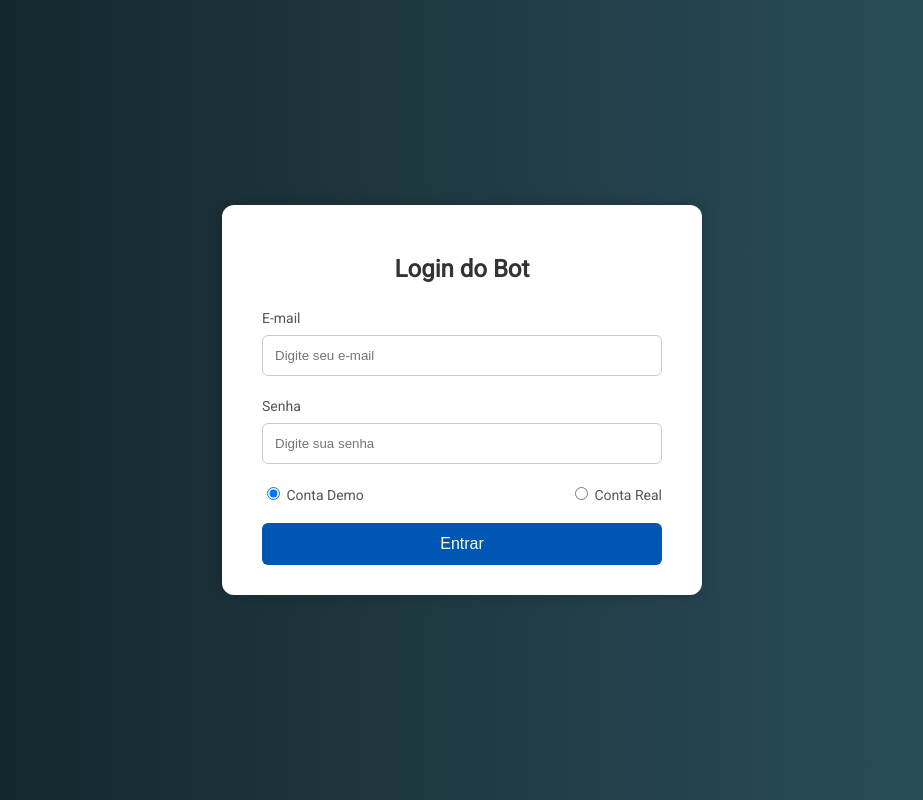
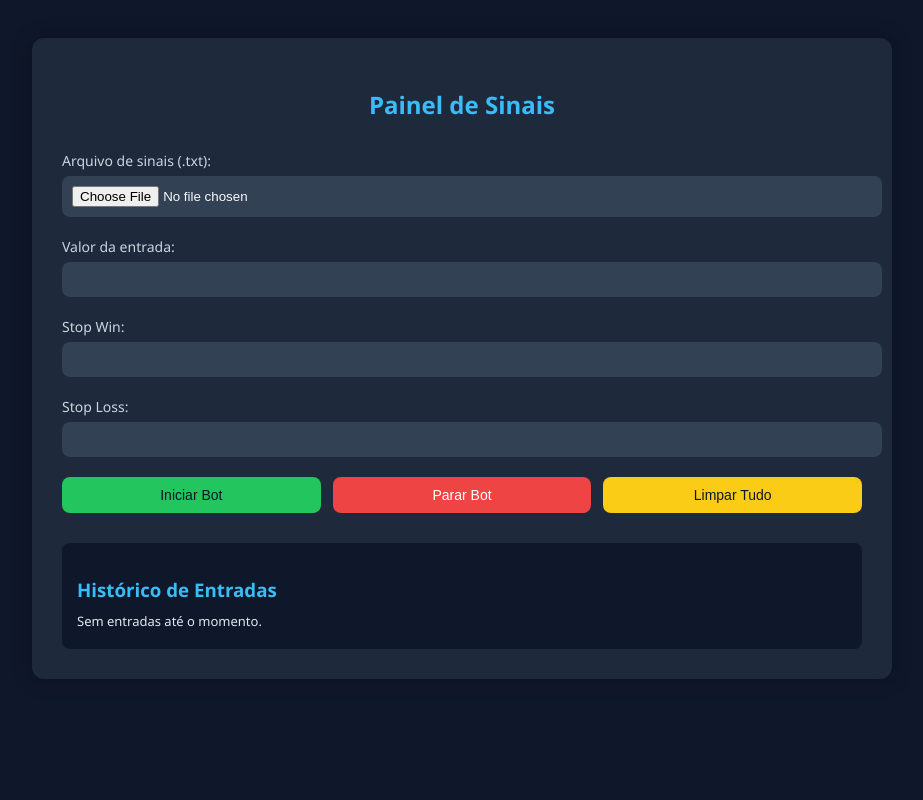
Before and after one commit to Felipeabm/painel-iqoption, a Flask app: page / in a window 1280 px wide. Shown: the whole page, without its empty margins (178-1101 px from the left). Run offline with Flask 2, Linux system fonts and the light colour scheme.

Commit message:
Update index.html

```diff
--- a/templates/index.html
+++ b/templates/index.html
@@ -2,84 +2,116 @@
 <html lang="pt-br">
 <head>
     <meta charset="UTF-8">
-    <title>Login - Bot IQ Option</title>
-    <link href="https://fonts.googleapis.com/css2?family=Roboto&display=swap" rel="stylesheet">
+    <title>Painel de Sinais</title>
+    <meta name="viewport" content="width=device-width, initial-scale=1.0">
     <style>
         body {
-            font-family: 'Roboto', sans-serif;
-            background: linear-gradient(to right, #0f2027, #203a43, #2c5364);
-            display: flex;
-            align-items: center;
-            justify-content: center;
-            height: 100vh;
-            margin: 0;
+            background-color: #0f172a;
+            color: #e2e8f0;
+            font-family: 'Segoe UI', sans-serif;
+            padding: 30px;
         }
-        .login-container {
-            background-color: #ffffff;
-            padding: 30px 40px;
+
+        .container {
+            max-width: 800px;
+            margin: auto;
+            background-color: #1e293b;
+            padding: 30px;
             border-radius: 12px;
-            box-shadow: 0 0 15px rgba(0,0,0,0.2);
+            box-shadow: 0 0 20px rgba(0,0,0,0.3);
+        }
+
+        h2 {
+            text-align: center;
+            color: #38bdf8;
+            margin-bottom: 30px;
+        }
+
+        label {
+            display: block;
+            margin-bottom: 6px;
+            font-size: 14px;
+            color: #cbd5e1;
+        }
+
+        input[type="number"], input[type="file"] {
             width: 100%;
-            max-width: 400px;
-        }
-        .login-container h2 {
-            text-align: center;
-            color: #333;
-            margin-bottom: 25px;
-        }
-        .login-container input[type="email"],
-        .login-container input[type="password"] {
-            width: 100%;
-            padding: 12px;
-            margin: 8px 0 20px 0;
-            border: 1px solid #ccc;
-            border-radius: 6px;
-            box-sizing: border-box;
-        }
-        .login-container label {
-            font-size: 14px;
-            color: #555;
-        }
-        .radio-group {
-            display: flex;
-            justify-content: space-between;
+            padding: 10px;
+            border-radius: 8px;
+            border: none;
+            background: #334155;
+            color: #f8fafc;
             margin-bottom: 20px;
         }
-        .radio-group label {
+
+        .button-group {
+            display: flex;
+            flex-wrap: wrap;
+            gap: 12px;
+            justify-content: center;
+        }
+
+        .button-group button {
+            padding: 10px 20px;
             font-size: 14px;
+            border: none;
+            border-radius: 8px;
+            cursor: pointer;
+            flex: 1 1 30%;
         }
-        .login-container button {
-            width: 100%;
-            padding: 12px;
-            background-color: #0056b3;
-            color: white;
-            border: none;
-            border-radius: 6px;
-            font-size: 16px;
-            cursor: pointer;
+
+        .start-btn { background-color: #22c55e; color: #0f172a; }
+        .stop-btn { background-color: #ef4444; color: #fff; }
+        .clear-btn { background-color: #facc15; color: #0f172a; }
+
+        .history {
+            margin-top: 30px;
+            background-color: #0f172a;
+            padding: 15px;
+            border-radius: 8px;
+            max-height: 200px;
+            overflow-y: auto;
         }
-        .login-container button:hover {
-            background-color: #004999;
+
+        .history h3 {
+            margin-bottom: 10px;
+            color: #38bdf8;
+        }
+
+        .history p {
+            margin: 4px 0;
+            font-size: 13px;
         }
     </style>
 </head>
 <body>
-    <div class="login-container">
-        <h2>Login do Bot</h2>
-        <form action="/login" method="POST">
-            <label for="email">E-mail</label>
-            <input type="email" name="email" required placeholder="Digite seu e-mail">
+    <div class="container">
+        <h2>Painel de Sinais</h2>
 
-            <label for="senha">Senha</label>
-            <input type="password" name="senha" required placeholder="Digite sua senha">
+        <form method="POST" action="/iniciar-bot" enctype="multipart/form-data">
+            <label for="arquivo">Arquivo de sinais (.txt):</label>
+            <input type="file" name="arquivo" id="arquivo" required>
 
-            <div class="radio-group">
-                <label><input type="radio" name="conta" value="demo" checked> Conta Demo</label>
-                <label><input type="radio" name="conta" value="real"> Conta Real</label>
+            <label for="valor">Valor da entrada:</label>
+            <input type="number" step="0.01" name="valor" id="valor" required>
+
+            <label for="stop_win">Stop Win:</label>
+            <input type="number" step="0.01" name="stop_win" id="stop_win" required>
+
+            <label for="stop_loss">Stop Loss:</label>
+            <input type="number" step="0.01" name="stop_loss" id="stop_loss" required>
+
+            <div class="button-group">
+                <button type="submit" class="start-btn">Iniciar Bot</button>
+                <button type="button" class="stop-btn" onclick="alert('Bot parado')">Parar Bot</button>
+                <button type="reset" class="clear-btn">Limpar Tudo</button>
             </div>
+        </form>
 
-            <button type="submit">Entrar</button>
-        </form>
+        <div class="history">
+            <h3>Histórico de Entradas</h3>
+            <p>Sem entradas até o momento.</p>
+        </div>
     </div>
 </body>
 </html>
```
